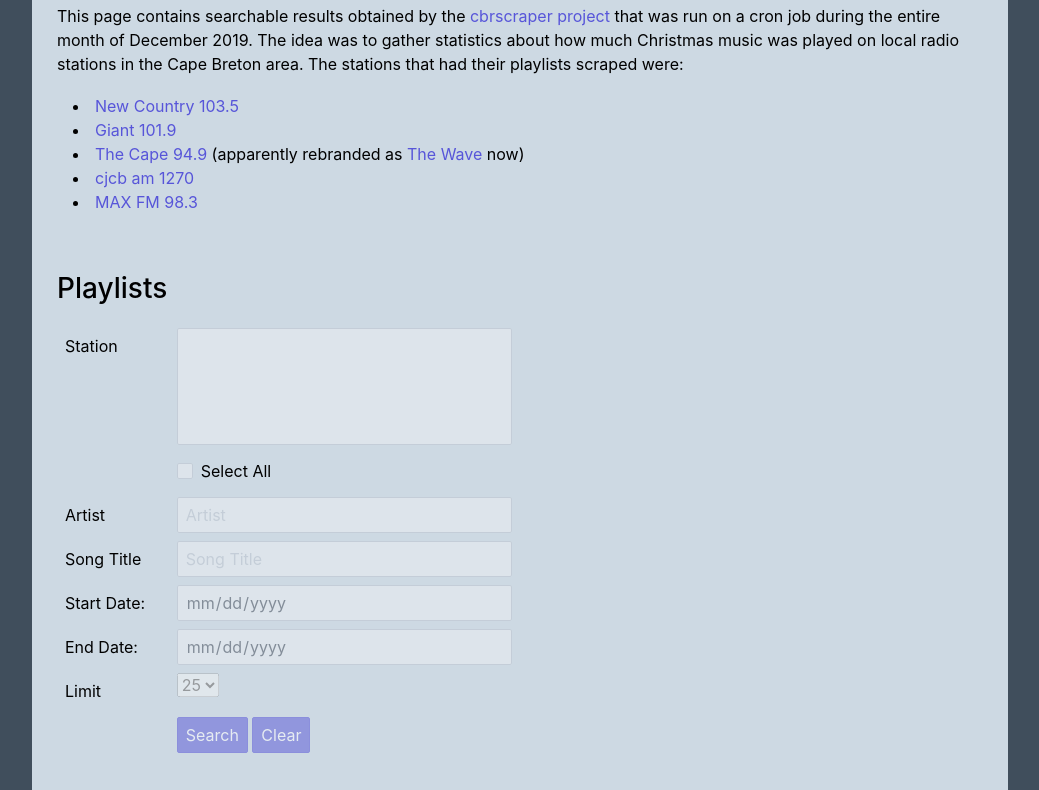
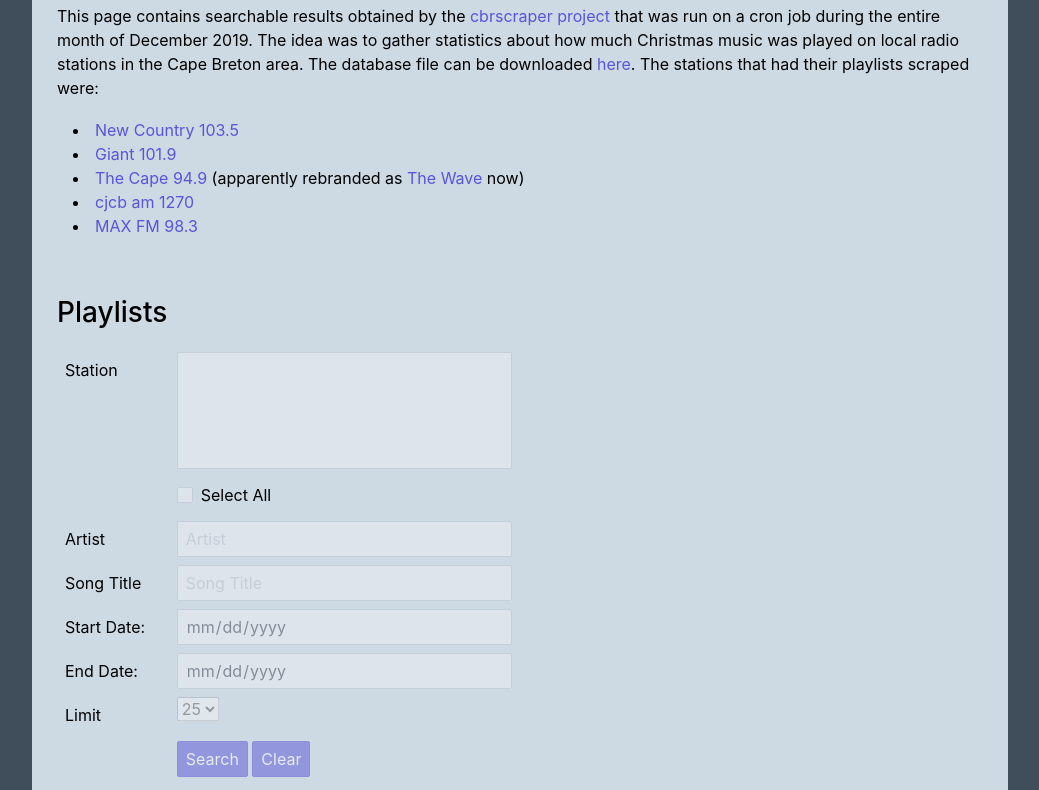
Before and after one commit to Syeerus/cbrscraperweb, a website: page index.html in a window 1280 px wide. Shown: the part 109-899 px from the top of the page, without its empty margins (120-1159 px from the left). Drawn offline with nearby package versions, Linux system fonts and the light colour scheme; no server answers.

Commit message:
Added database file, updated README and index.html

```diff
--- a/index.html
+++ b/index.html
@@ -29,7 +29,9 @@
                         <p>
                             This page contains searchable results obtained by the <a href="https://github.com/Syeerus/cbrscraper" target="_blank">cbrscraper project</a>
                             that was run on a cron job during the entire month of December 2019. The idea was to gather statistics about how much Christmas music
-                            was played on local radio stations in the Cape Breton area. The stations that had their playlists scraped were:
+                            was played on local radio stations in the Cape Breton area. The database file can be downloaded
+                            <a href="https://github.com/Syeerus/cbrscraperweb/blob/master/cbrs.db" target="_blank">here</a>.
+                            The stations that had their playlists scraped were:
                         </p>
                         <ul>
                             <li><a href="https://newcountry1035.ca/" target="_blank">New Country 103.5</a></li>
```
Also changed, not shown: README.md, 2 other files.
